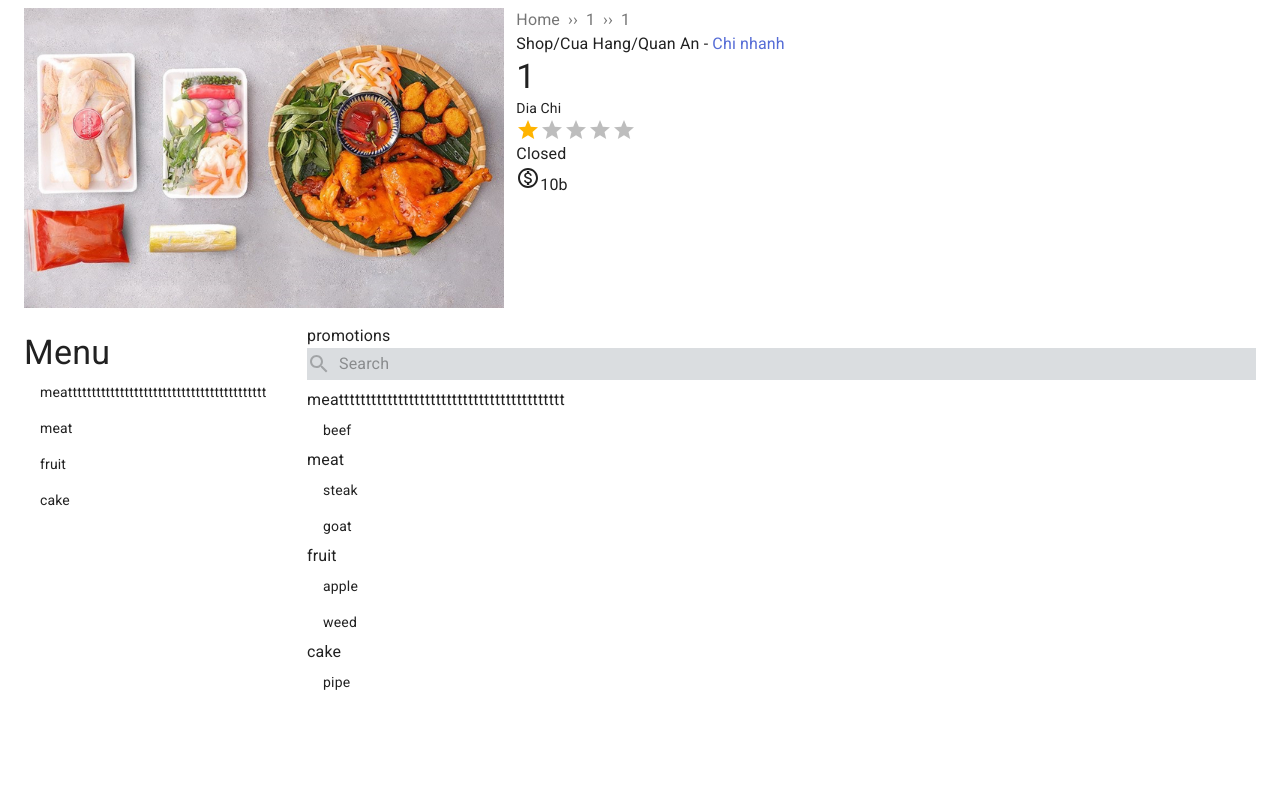
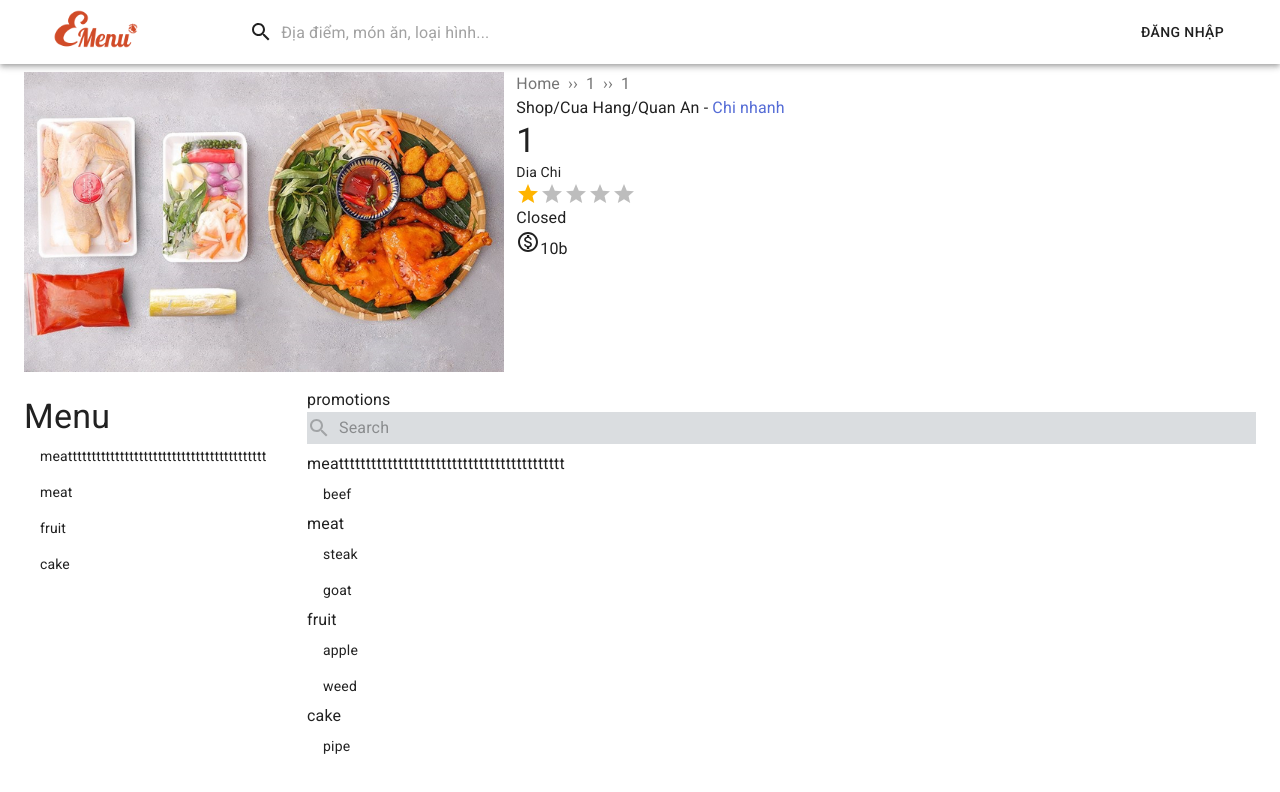
Before and after one commit to quocnguyencoder/EMenu, a Next.js app: page /1/1 in a window 1280 px wide. Shown: the top 792 px of the page. Built offline with nearby package versions, Linux system fonts and the light colour scheme.

Commit message:
Move layout into _app

```diff
--- a/components/Header.tsx
+++ b/components/Header.tsx
@@ -17,7 +17,7 @@ export default function Header() {
       <Container maxWidth="lg">
         <Toolbar>
           <Box className={classes.title}>
-            <Image src="/logo.png" alt="logo" width={100} height={50} />
+            <Image src="../logo.png" alt="logo" width={100} height={50} />
           </Box>
 
           <div className={classes.search}>
--- a/pages/_app.tsx
+++ b/pages/_app.tsx
@@ -2,6 +2,7 @@ import React from "react";
 import Head from "next/head";
 import { ThemeProvider } from "@material-ui/core/styles";
 import CssBaseline from "@material-ui/core/CssBaseline";
+import Layout from "../components/Layout";
 import theme from "../styles/theme";
 import type { AppProps } from "next/app";
 
@@ -15,7 +16,7 @@ export default function MyApp({ Component, pageProps }: AppProps) {
   }, []);
 
   return (
-    <React.Fragment>
+    <>
       <Head>
         <title>My page</title>
         <meta
@@ -24,10 +25,12 @@ export default function MyApp({ Component, pageProps }: AppProps) {
         />
       </Head>
       <ThemeProvider theme={theme}>
-        {/* CssBaseline kickstart an elegant, consistent, and simple baseline to build upon. */}
-        <CssBaseline />
-        <Component {...pageProps} />
+        <Layout>
+          {/* CssBaseline kickstart an elegant, consistent, and simple baseline to build upon. */}
+          <CssBaseline />
+          <Component {...pageProps} />
+        </Layout>
       </ThemeProvider>
-    </React.Fragment>
+    </>
   );
 }
--- a/pages/index.tsx
+++ b/pages/index.tsx
@@ -1,14 +1,13 @@
-import Layout from "../components/Layout";
 import { Banners, Discovery } from "../components/Homepage";
 import { Container } from "@material-ui/core";
 
 export default function Home() {
   return (
-    <Layout>
+    <>
       <Banners />
       <Container maxWidth="lg">
         <Discovery />
       </Container>
-    </Layout>
+    </>
   );
 }
```
